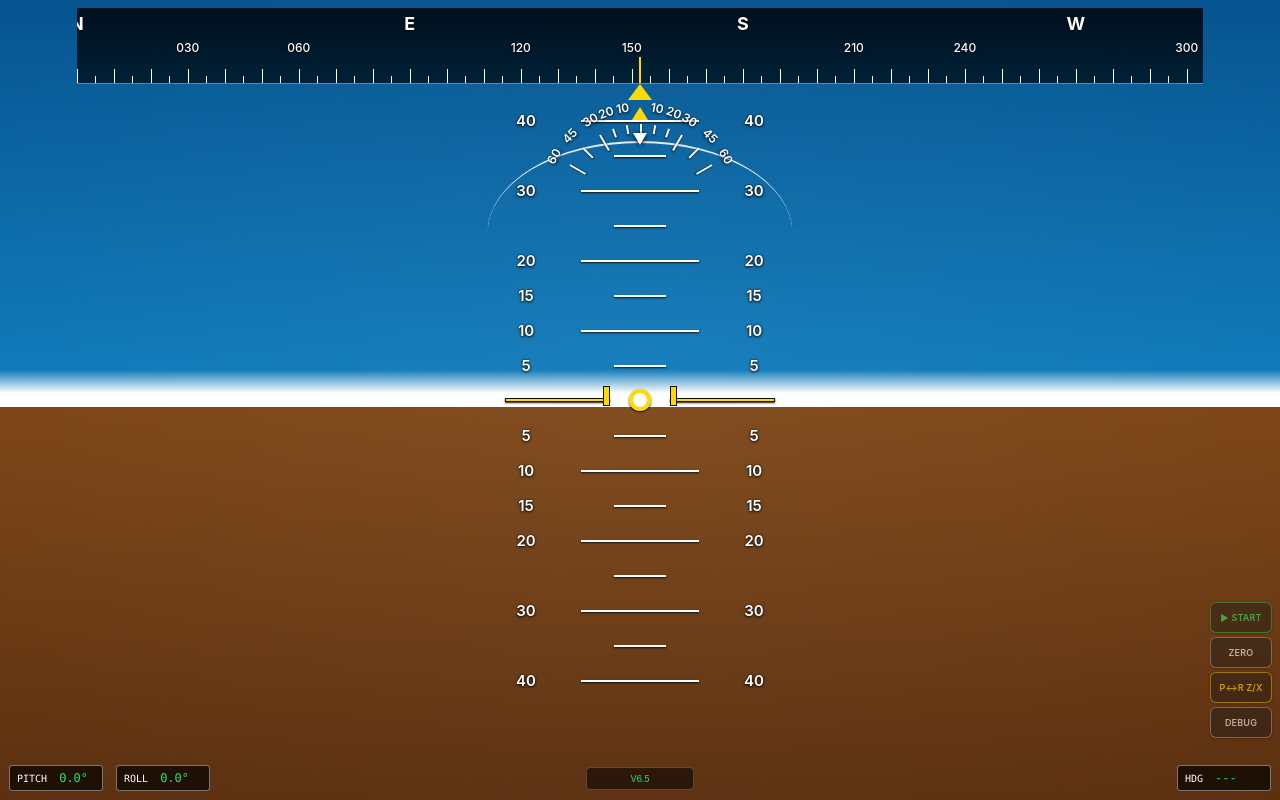
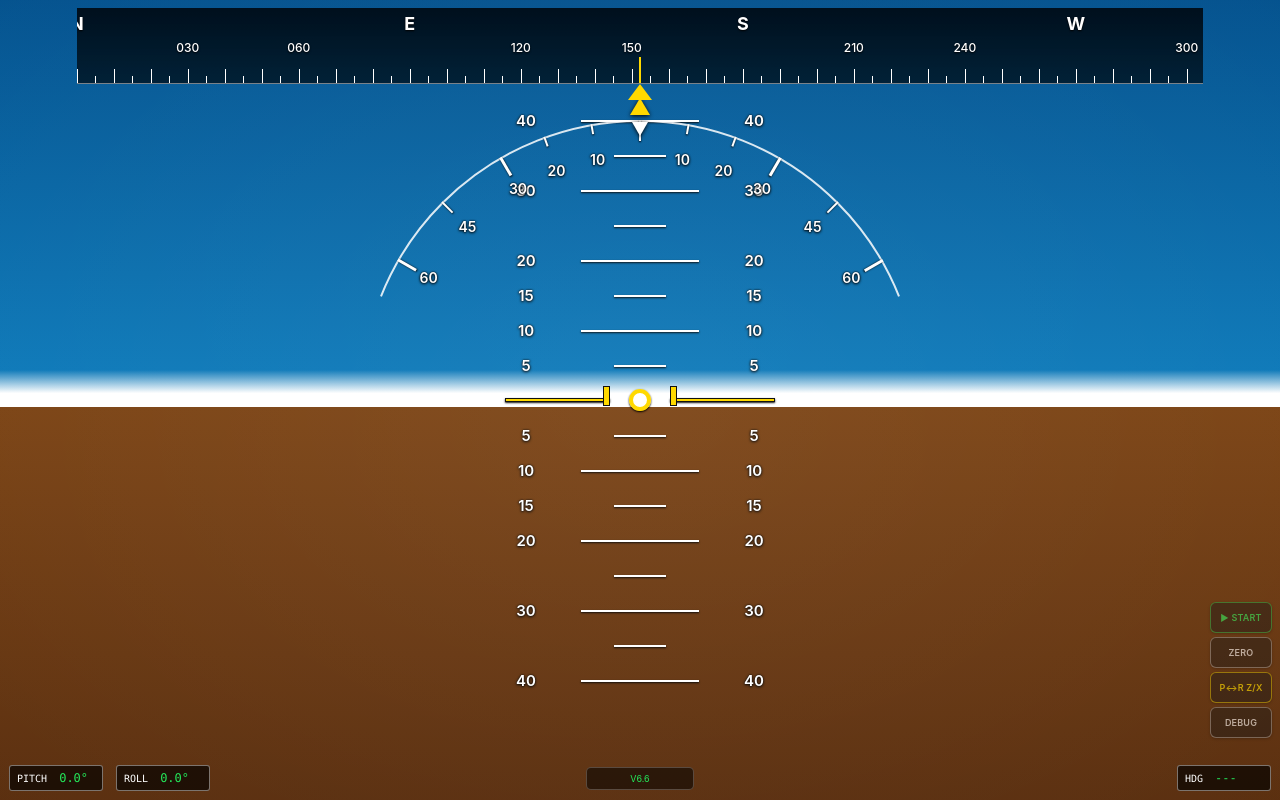
Before and after one commit to Visitor-One/iphone-pfd, a plain HTML site: page index.html in a window 1280 px wide. Drawn offline with Linux system fonts and the light colour scheme.

Commit message:
Add files via upload

```diff
--- a/index.html
+++ b/index.html
@@ -7,7 +7,7 @@ content="width=device-width,initial-scale=1,maximum-scale=1,user-scalable=no,vie
 <meta name="apple-mobile-web-app-capable" content="yes">
 <meta name="theme-color" content="#000000">
 
-<title>PFD V6.5</title>
+<title>PFD V6.6</title>
 
 <style>
 
@@ -79,8 +79,6 @@ html,body{
         );
 }
 
-/* subtle lighting */
-
 #horizon::after{
     content:"";
     position:absolute;
@@ -128,13 +126,9 @@ html,body{
         0 1px 2px rgba(0,0,0,.95);
 }
 
-/* 5 / 15 / 25 / 35 */
-
 .pitchLine.five{
     width:52px;
 }
-
-/* 10 / 20 / 30 / 40 */
 
 .pitchLine.ten{
     width:118px;
@@ -327,8 +321,6 @@ html,body{
     color:#ffd900;
 }
 
-/* fixed heading index */
-
 #headingIndex{
     position:absolute;
 
@@ -365,151 +357,203 @@ html,body{
 }
 
 /* =========================================================
-   ROLL SCALE
+   ROLL SCALE V6.6
+
+   Geometrischer Mittelpunkt der Roll-Skala:
+   Flugzeug-Mittelpunkt / Bildschirmmitte.
+
+   Radius: 280 px
 ========================================================= */
 
 #rollScale{
     position:absolute;
 
     left:50%;
-
-    top:calc(96px + env(safe-area-inset-top));
-
-    width:390px;
-    height:120px;
-
-    transform:translateX(-50%);
+    top:50%;
+
+    width:620px;
+    height:620px;
+
+    transform:translate(-50%,-50%);
 
     pointer-events:none;
 
     z-index:85;
 }
 
+/*
+   Sichtbarer Kreisbogen.
+   Der Kreis selbst liegt exakt um den Flugzeugmittelpunkt.
+*/
+
 #rollArc{
     position:absolute;
 
     left:50%;
-    top:45px;
-
-    width:305px;
-    height:92px;
-
-    transform:translateX(-50%);
-
-    border-top:
-        2px solid rgba(255,255,255,.92);
-
-    border-radius:50% 50% 0 0 / 100% 100% 0 0;
-
-    opacity:.95;
-}
+    top:50%;
+
+    width:560px;
+    height:560px;
+
+    transform:translate(-50%,-50%);
+
+    border:2px solid rgba(255,255,255,.92);
+
+    border-radius:50%;
+
+    clip-path:
+        polygon(
+            0 0,
+            100% 0,
+            100% 30%,
+            50% 50%,
+            0 30%
+        );
+
+    opacity:.92;
+}
+
+/*
+   Roll-Markierungen.
+
+   Ausgangspunkt ist 12 Uhr.
+   transform-origin liegt exakt
+   im Mittelpunkt des Flugzeugs.
+*/
 
 .rollTick{
     position:absolute;
 
     left:50%;
-    top:28px;
-
-    width:1.5px;
-    height:9px;
+    top:50%;
+
+    width:2px;
+    height:10px;
+
+    margin-left:-1px;
+    margin-top:-280px;
 
     background:#fff;
 
-    transform-origin:1px 82px;
-
-    box-shadow:0 1px 2px #000;
+    transform-origin:
+        50%
+        280px;
+
+    box-shadow:
+        0 1px 2px #000;
 }
 
 .rollTick.medium{
-    height:14px;
+    height:15px;
 }
 
 .rollTick.major{
-    width:2px;
-    height:18px;
-}
+    width:2.5px;
+    height:21px;
+
+    margin-left:-1.25px;
+}
+
+/*
+   Zahlen liegen etwas innerhalb
+   der Tick-Markierungen.
+*/
 
 .rollNumber{
     position:absolute;
 
     left:50%;
-    top:3px;
-
-    width:30px;
-
-    margin-left:-15px;
+    top:50%;
+
+    width:34px;
+
+    margin-left:-17px;
+    margin-top:-250px;
+
+    color:#fff;
 
     text-align:center;
 
-    color:#fff;
-
-    font-size:12px;
+    font-size:14px;
     font-weight:600;
 
-    transform-origin:15px 107px;
+    transform-origin:
+        17px
+        250px;
 
     text-shadow:
-        0 1px 3px #000;
-}
-
-/* fixed bank pointer */
+        0 1px 3px #000,
+        0 0 2px #000;
+}
+
+/* =========================================================
+   FIXED BANK POINTER
+
+   Fest bei 0°.
+========================================================= */
 
 #fixedBankPointer{
     position:absolute;
 
     left:50%;
-
-    top:calc(107px + env(safe-area-inset-top));
+    top:calc(50% - 302px);
 
     transform:translateX(-50%);
 
     width:0;
     height:0;
 
+    border-left:10px solid transparent;
+    border-right:10px solid transparent;
+    border-bottom:17px solid #ffd900;
+
+    z-index:91;
+
+    filter:
+        drop-shadow(0 1px 2px #000);
+}
+
+/* =========================================================
+   MOVING BANK POINTER
+
+   Gleicher Mittelpunkt und Radius
+   wie die Roll-Skala.
+========================================================= */
+
+#movingBank{
+    position:absolute;
+
+    left:50%;
+    top:50%;
+
+    width:620px;
+    height:620px;
+
+    transform:
+        translate(-50%,-50%)
+        rotate(0deg);
+
+    transform-origin:50% 50%;
+
+    pointer-events:none;
+
+    z-index:90;
+}
+
+#movingBankPointer{
+    position:absolute;
+
+    left:50%;
+    top:calc(50% - 278px);
+
+    transform:translateX(-50%);
+
+    width:0;
+    height:0;
+
     border-left:8px solid transparent;
     border-right:8px solid transparent;
-    border-bottom:13px solid #ffd900;
-
-    z-index:91;
-}
-
-/* moving bank pointer */
-
-#movingBank{
-    position:absolute;
-
-    left:50%;
-
-    top:calc(96px + env(safe-area-inset-top));
-
-    width:390px;
-    height:120px;
-
-    transform:
-        translateX(-50%)
-        rotate(0deg);
-
-    transform-origin:50% 110px;
-
-    pointer-events:none;
-
-    z-index:90;
-}
-
-#movingBankPointer{
-    position:absolute;
-
-    left:50%;
-    top:37px;
-
-    transform:translateX(-50%);
-
-    width:0;
-    height:0;
-
-    border-left:7px solid transparent;
-    border-right:7px solid transparent;
-    border-top:12px solid #fff;
+    border-top:14px solid #fff;
 
     filter:
         drop-shadow(0 1px 2px #000);
@@ -729,11 +773,6 @@ button:active{
         right:4%;
     }
 
-    #rollScale,
-    #movingBank{
-        width:360px;
-    }
-
     #aircraft{
         width:255px;
     }
@@ -774,7 +813,7 @@ button:active{
     <div id="headingPointer"></div>
 
 
-    <!-- ROLL -->
+    <!-- ROLL SCALE -->
 
     <div id="rollScale">
 
@@ -782,11 +821,17 @@ button:active{
 
     </div>
 
+
+    <!-- MOVING ROLL MARKER -->
+
     <div id="movingBank">
 
         <div id="movingBankPointer"></div>
 
     </div>
+
+
+    <!-- FIXED BANK POINTER -->
 
     <div id="fixedBankPointer"></div>
 
@@ -860,7 +905,7 @@ button:active{
 
 
     <div id="status">
-        V6.5
+        V6.6
     </div>
 
     <div id="debug"></div>
@@ -871,11 +916,14 @@ button:active{
 <script>
 
 /* ==========================================================
-   V6.5
-
-   WICHTIG:
-   Sensor-/Filterberechnung bleibt gegenüber V6.4 unverändert.
-   Änderungen betreffen primär die Darstellung.
+   V6.6
+
+   SENSOR-/FILTERBERECHNUNG:
+   1:1 AUS V6.5
+
+   ÄNDERUNG V6.6:
+   Roll-Skala mit geometrischem Mittelpunkt
+   auf dem Flugzeug-Mittelpunkt.
 ========================================================== */
 
 const RAD_TO_DEG = 180 / Math.PI;
@@ -1176,8 +1224,8 @@ function calculateAttitude(){
 
         debugBox.innerHTML=
 
-        "PFD V6.5<br>"+
-        "SENSOR CORE V6.4<br><br>"+
+        "PFD V6.6<br>"+
+        "SENSOR CORE V6.5<br><br>"+
 
         "MODE: "+
         (
@@ -1513,8 +1561,8 @@ async function startSensors(){
                     statusBox.textContent=
 
                         swapPitchRoll
-                        ?"V6.5 · P=Z/R=X"
-                        :"V6.5 · P=X/R=Z";
+                        ?"V6.6 · P=Z/R=X"
+                        :"V6.6 · P=X/R=Z";
                 }
 
             },
@@ -1579,14 +1627,6 @@ for(
         line
     );
 
-
-    /*
-       Grafikentwurf:
-       Beschriftung bei
-       5 / 10 / 15 / 20 / 30 / 40
-
-       25 / 35 bleiben Hilfslinien.
-    */
 
     const abs=
         Math.abs(deg);
@@ -1652,7 +1692,7 @@ for(
 
 
 /* ==========================================================
-   ROLL SCALE
+   ROLL SCALE V6.6
 ========================================================== */
 
 const rollScale=
@@ -1730,11 +1770,65 @@ for(
             Math.abs(angle);
 
 
+        /*
+           Erst um den Flugzeugmittelpunkt drehen,
+           anschließend die Zahl selbst zurückdrehen.
+
+           Dadurch sitzt die Zahl auf dem Kreisbogen,
+           bleibt aber horizontal lesbar.
+        */
+
         number.style.transform=
 
             "rotate("+
             angle+
+            "deg) "+
+            "rotate("+
+            (-angle)+
             "deg)";
+
+
+        /*
+           Die Position wird geometrisch berechnet,
+           damit die Zahlen exakt auf dem Kreis liegen.
+        */
+
+        const radius=244;
+
+        const rad=
+            angle *
+            Math.PI /
+            180;
+
+
+        const x=
+            Math.sin(rad) *
+            radius;
+
+
+        const y=
+            -Math.cos(rad) *
+            radius;
+
+
+        number.style.left=
+            "calc(50% + "+
+            x+
+            "px)";
+
+        number.style.top=
+            "calc(50% + "+
+            y+
+            "px)";
+
+        number.style.marginLeft=
+            "-17px";
+
+        number.style.marginTop=
+            "-9px";
+
+        number.style.transform=
+            "none";
 
 
         rollScale.appendChild(
@@ -1914,11 +2008,15 @@ function render(){
 
     /*
        MOVING BANK INDEX
+
+       V6.6:
+       Rotation erfolgt exakt um
+       den Flugzeug-Mittelpunkt.
     */
 
     movingBank.style.transform=
 
-        "translateX(-50%) rotate("+
+        "translate(-50%,-50%) rotate("+
 
         (
             -displayRoll
```
